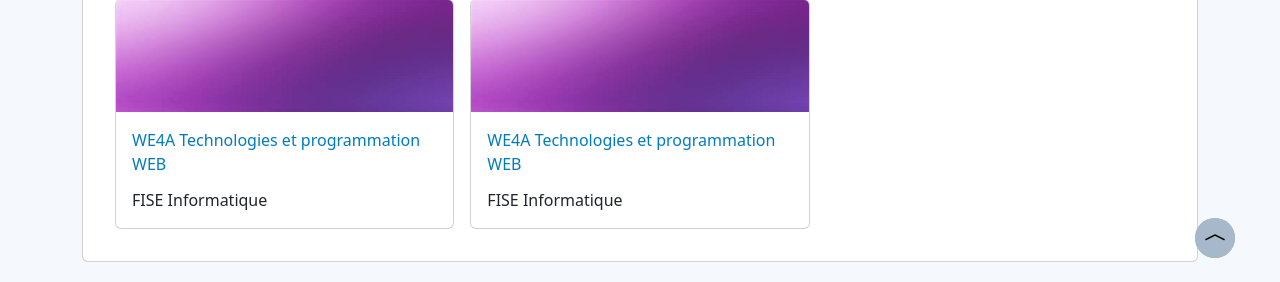
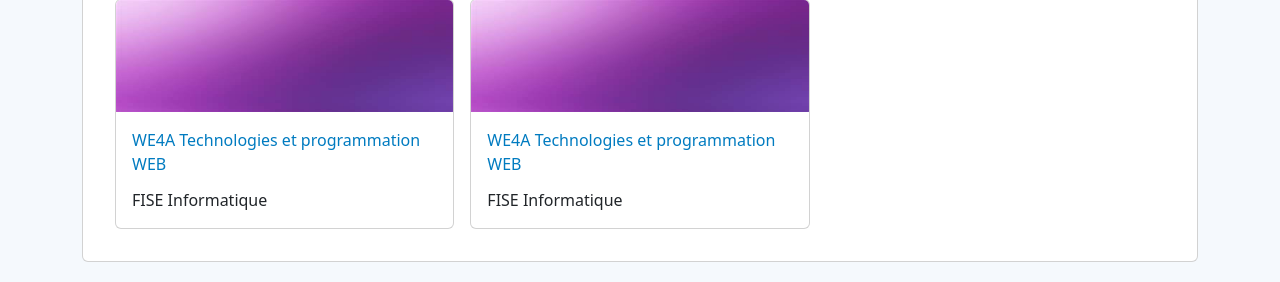
Before and after one commit to giuliana-fabrizio/Arche, a Symfony app: template arche/templates/home/home.html.twig in a window 1280 px wide. Shown: the part 518-800 px from the top of the page. Run offline with Twig, Linux system fonts and the light colour scheme; the template is opened without the code that fills it, so the values that code supplies are empty; some libraries are stand-ins or nearby versions.

Commit message:
feat: hide top scroll button if window.scrollY <= 50

```diff
--- a/arche/public/javascript/top_scroll_button.js
+++ b/arche/public/javascript/top_scroll_button.js
@@ -1,3 +1,18 @@
+document.addEventListener("DOMContentLoaded", () => {
+    const btn_scroll = document.getElementById("id_btn_scroll_top");
+
+    function checkScroll() {
+        if (window.scrollY > 50) {
+            btn_scroll.style.display = "block";
+        } else {
+            btn_scroll.style.display = "none";
+        }
+    }
+
+    window.addEventListener("scroll", checkScroll);
+    checkScroll();
+});
+
 function scrollToTop() {
     window.scrollTo({
         top: 0,
--- a/arche/templates/home/home.html.twig
+++ b/arche/templates/home/home.html.twig
@@ -120,13 +120,4 @@
             </div>
         </div>
     </div>
-
-    <button
-        id="id_btn_scroll_top"
-        onclick="scrollToTop()"
-        class="scroll-top-btn"
-        style="display: hidden"
-    >
-        <i class="bi bi-chevron-compact-up fs-4"></i>
-    </button>
 {% endblock %}
--- a/arche/templates/top_scroll_button.html.twig
+++ b/arche/templates/top_scroll_button.html.twig
@@ -1,3 +1,3 @@
-<button onclick="scrollToTop()" class="scroll-top-btn">
+<button id="id_btn_scroll_top" onclick="scrollToTop()" class="scroll-top-btn">
     <i class="bi bi-chevron-compact-up fs-4"></i>
 </button>
```
